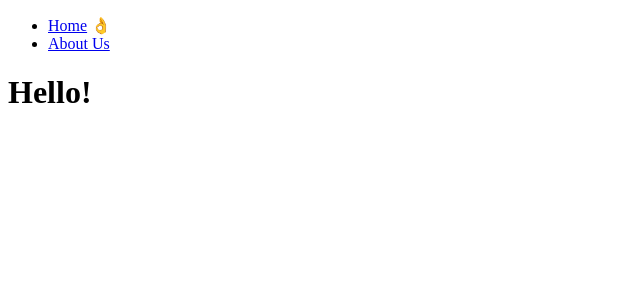
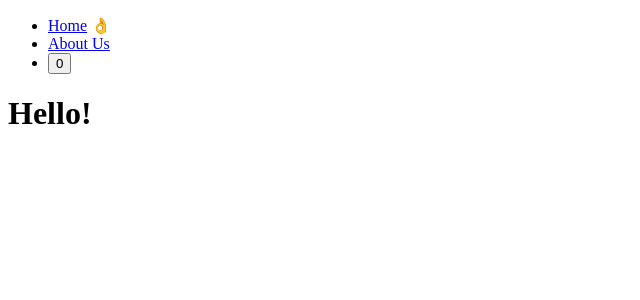
Before and after one commit to babooteng2/nextjs-intro, a Next.js app: page / in a window 1280 px wide. Shown: the top 300 px of the page, without its empty margins (0-640 px from the left). Built offline with nearby package versions, Linux system fonts and the light colour scheme.

Commit message:
2024 update #2.4 Hydration - without javascript

```diff
--- a/components/navigation.tsx
+++ b/components/navigation.tsx
@@ -1,9 +1,11 @@
 "use client"
 import Link from "next/link";
 import { usePathname } from "next/navigation";
+import { useState } from "react";
 
 export default function Navigation() {
     const path = usePathname();
+    const [count, setCount] = useState(0);
     return <nav>
         <ul>
             <li>
@@ -12,6 +14,9 @@
             <li>
                 <Link href="/about-us">About Us</Link> {path === "/about-us" ? "👌" : ""}
             </li>
+            <li>
+                <button onClick={()=> setCount( c => c + 1 )}>{count}</button>
+            </li>
         </ul>
     </nav>
 }
```
